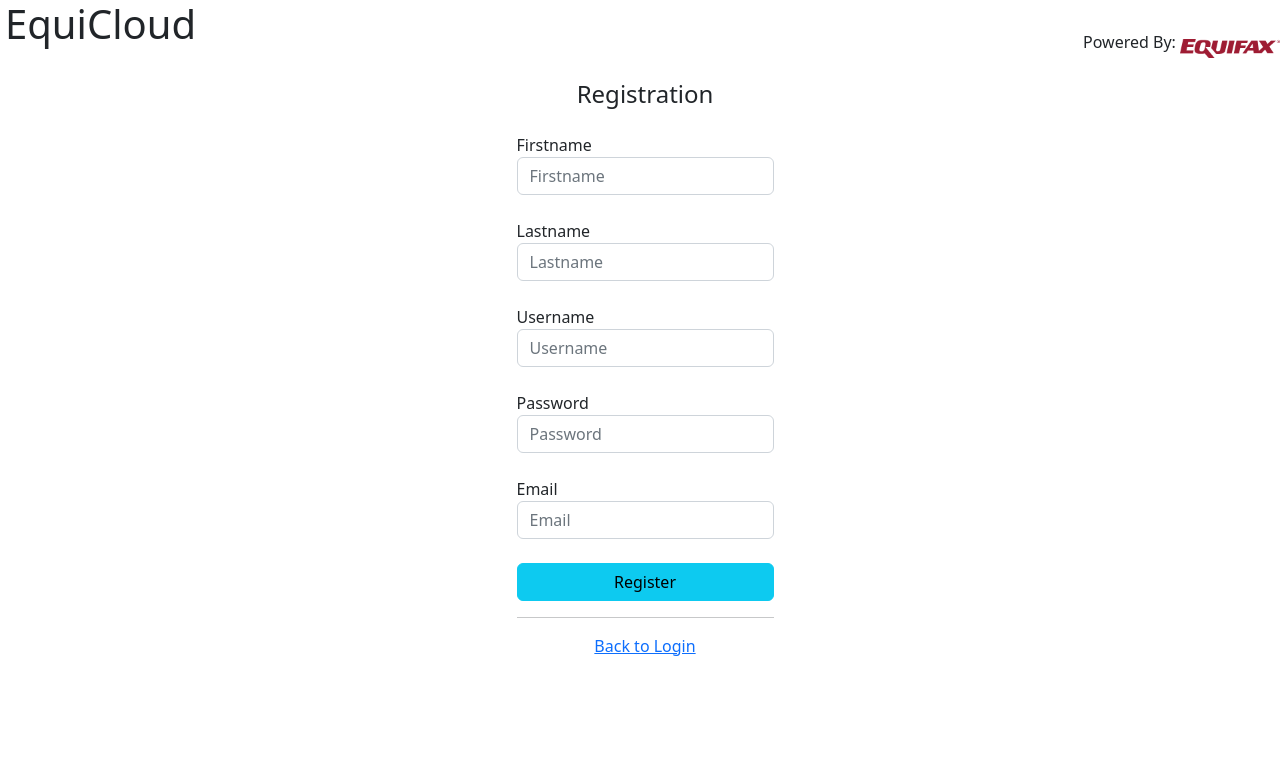
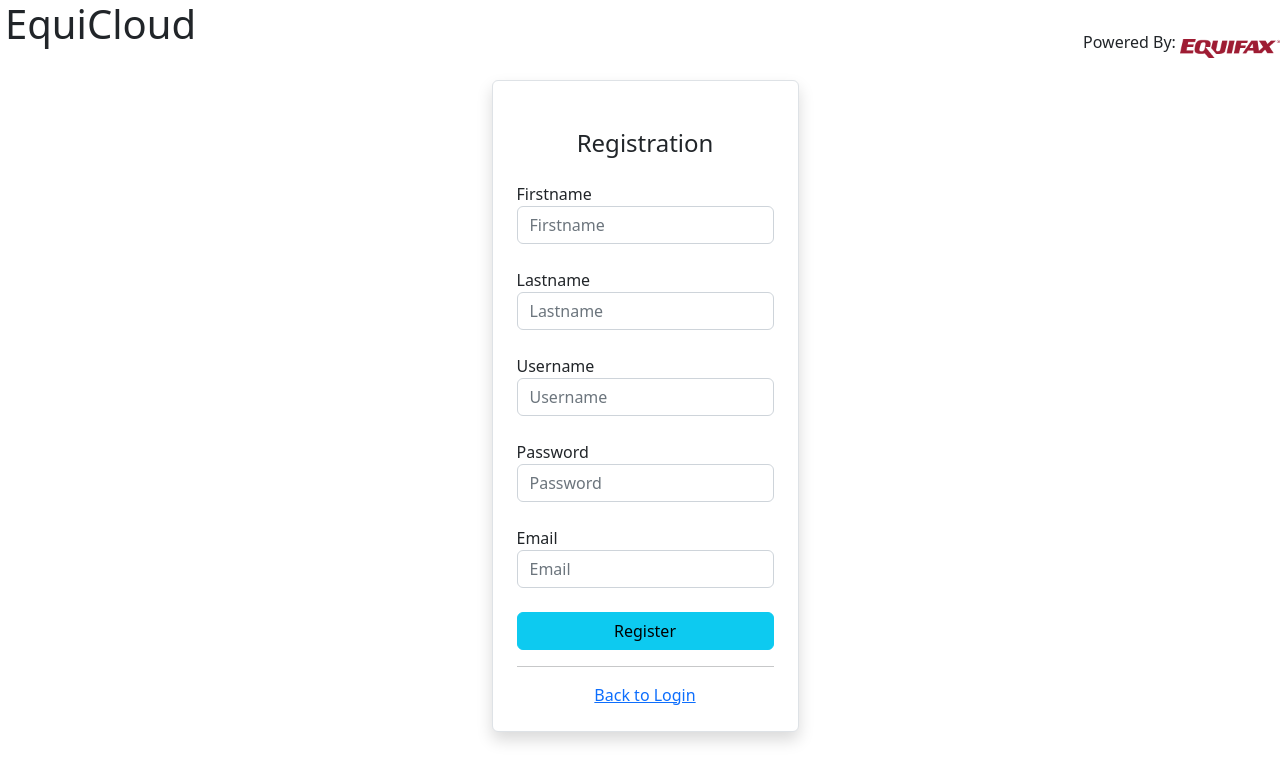
Before and after one commit to UST-Equifax-9wk/EquiCloud, an Angular app in the folder Client/equicloud/: page /register in a window 1280 px wide. Shown: the top 782 px of the page. Built offline with nearby package versions, Linux system fonts and the light colour scheme.

Commit message:
login register stling

```diff
--- a/Client/equicloud/src/app/app.component.html
+++ b/Client/equicloud/src/app/app.component.html
@@ -1,5 +1,5 @@
 <div class="global">
-<h1>EquiCloud</h1>
+<h1 >EquiCloud</h1>
 <ng-container *ngIf="loggedIn">
   <button type="button" id="logoutButton" (click)="logout()">Logout</button>
 </ng-container>
--- a/Client/equicloud/src/app/login/login.component.html
+++ b/Client/equicloud/src/app/login/login.component.html
@@ -1,5 +1,6 @@
 <div>
   <div class="container d-flex justify-content-center">
+    <div class="p-4 border rounded shadow bg-white my-4">
     <form #loginForm="ngForm" autocomplete="off" (ngSubmit)="loginForm.valid && login()">
       <p class="h4 m-4 d-block text-center ">Log in</p>
       <div>
@@ -28,5 +29,6 @@
       <a routerLink="/register" class="btn btn-primary m-2">Register</a>
       </div>
     </form>
+    </div>
   </div>
 </div>
--- a/Client/equicloud/src/app/register/register.component.html
+++ b/Client/equicloud/src/app/register/register.component.html
@@ -1,4 +1,5 @@
 <div class ="container d-flex justify-content-center">
+       <div class="p-4 border rounded shadow bg-white my-4">
        <form autocomplete="off" name="form" #f="ngForm" (ngSubmit)="f.valid && register()">
               <p class="h4 m-4 d-block text-center ">Registration</p>
               <label>Firstname </label>
@@ -52,3 +53,4 @@
 
        </form>
        </div>
+</div>
--- a/Client/equicloud/src/app/remote.service.ts
+++ b/Client/equicloud/src/app/remote.service.ts
@@ -51,7 +51,6 @@ export class RemoteService {
     )
   }
 
-
   logout(){
     return this.httpClient.get(this.baseUrl+"/auth/logout",{
       observe: 'response',
```
